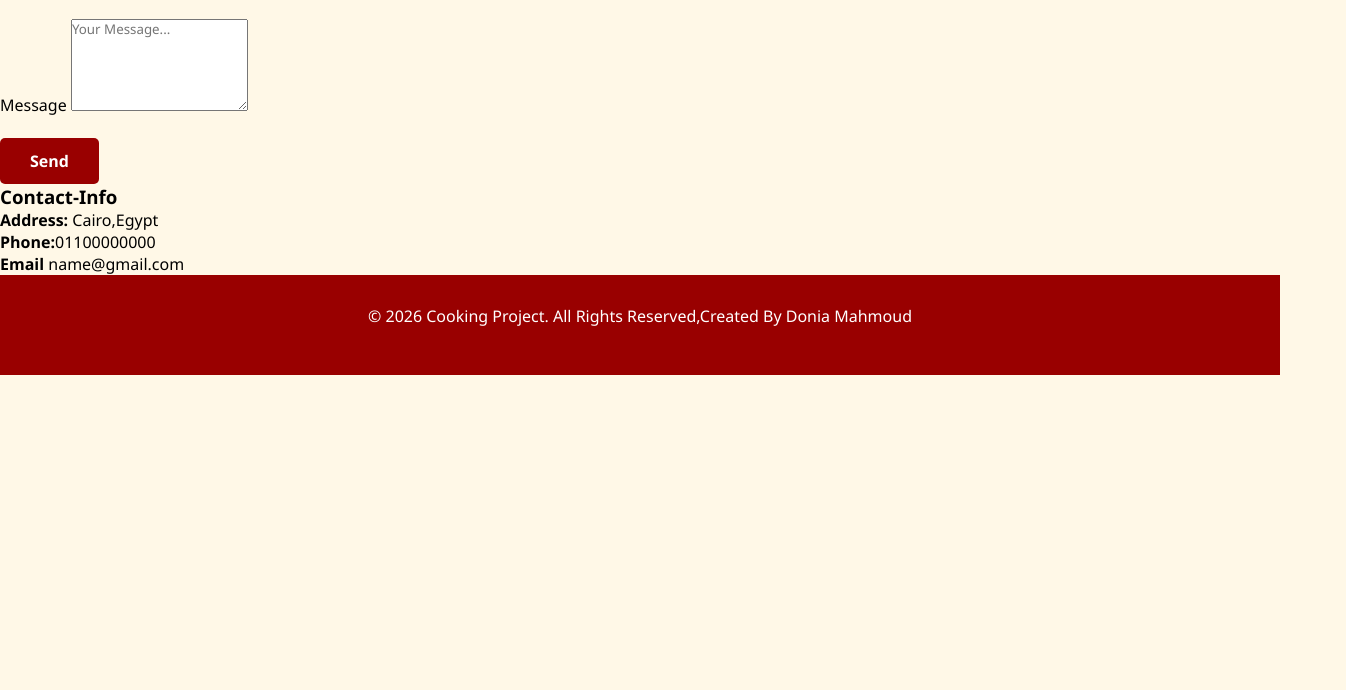
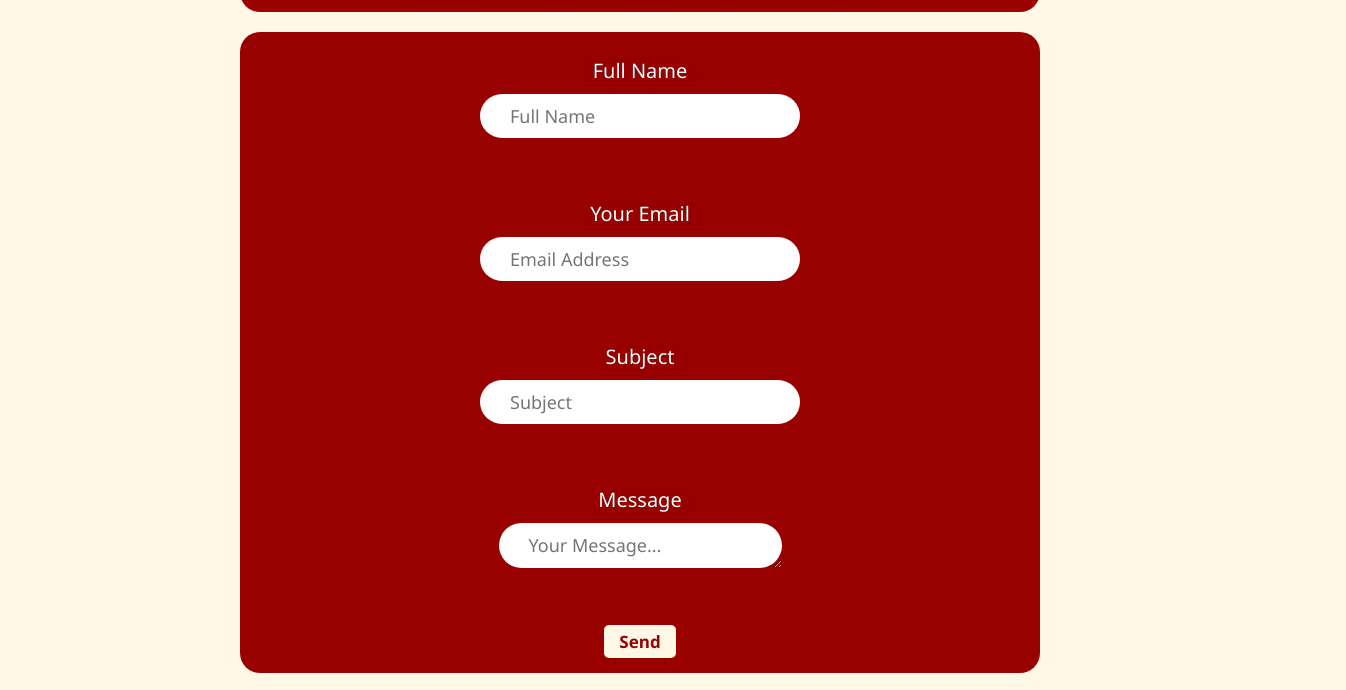
Before and after one commit to hemagaber133-cyber/cooking-project, a plain HTML site: page contact.html in a window 1280 px wide. Shown: the part 171-861 px from the top of the page, 1346 px wide, since content can reach past the window. Before the commit the page ends 800 px from the top, so only its background shows below. Drawn offline with Linux system fonts and the light colour scheme.

Commit message:
تعديل ثيم البنات

```diff
--- a/themegirls.css
+++ b/themegirls.css
@@ -7,6 +7,9 @@
 }
 body{
     background-color: #fff8e7;
+     width: 100%;
+    height: 100vh;
+    overflow-x: hidden;
 }
 
 
@@ -15,10 +18,11 @@ nav {
     justify-content: space-between;
     align-items: center;
     padding: 20px 50px;
-    position: absolute;
+
     width: 100%;
     z-index: 1000;
     background: transparent;
+
 }
 
 .logo {
@@ -50,7 +54,7 @@ nav {
 
 .links li a {
     text-decoration: none;
-    color: #e3e3e3;
+    color:#990000 ;
     display: flex;
     align-items: center;
     gap: 5px;
@@ -59,7 +63,7 @@ nav {
 }
 
 .links li a:hover, .links li a.active {
-    color: #990000;
+    color: red;
 }
 
 .nav-icons {
@@ -230,6 +234,11 @@ tr:nth-child(even) {
     text-align: center;
     color: #990000;
 }
+section.search-container .search-bar{
+        margin: 20px auto;
+        background-color: #fff8e7;
+        text-align: center;
+    }
  h2.recipe-titel{
     font-family: playfair dispiay ,serif;
     color: #990000;
@@ -238,11 +247,11 @@ tr:nth-child(even) {
 }
 div.container{
     max-width: 100%;
-    margin: 20x auto;
+    margin: 20px auto;
     background: #fff8e7;
     padding: 40px;
     border-radius: 15px;
-    box-shadow: 0 10px 30px rgba(0,0,0,0,0.5);
+    box-shadow: 0 10px 30px rgba(0,0,0,0.5);
     flex: 1;
     display: block;
 }
@@ -354,20 +363,23 @@ img.img{
         justify-content: center;
         align-items: center;
         min-height: 100vh;
-        width: 100%;
+        max-width: 800px;
         overflow: hidden;
+        flex-direction: column;
+        background-color: #990000;
+        margin: 20px auto;
     }
     figure.fig img{
         max-height: 100%;
         width: auto;
         display: block;
-         border-radius: 10px;
+        border-radius: 10px;
         border-color: #990000;
         transition: scale(1.05);
     }
     figcaption{
         text-align: center;
-        color: #990000;
+        color: #fff8e7;
         font-family: playfair display,serif;
         font-size: 25px;
         font-style: italic;
@@ -376,11 +388,23 @@ img.img{
         flex-direction: column;
         align-items: center;
         gap: 10px;}
-section.search-container{
-        display: flex;
-        align-items: center;
-        margin: 10px;
+section.search-container1{
+        position: relative;
+        margin: 20px auto;
+        background-color: #fff8e7;
+        top: 150px;
+        text-align: center;
     }
+section.search-container1 button{
+     background: #990000;
+    color: white;
+    border: none;
+    padding: 8px 15px;
+    border-radius: 5px;
+    cursor: pointer;
+
+    transition: 0.3s;
+}
   input[type="text"].text{
         width: 250px;
         padding: 12px 20px;
@@ -412,6 +436,8 @@ section.search-container{
         align-items: center;
         min-height: 70vh;
         padding: 20px;
+        flex-direction: column;
+        gap: 20px;
     }
     div.arbus label{
         color: #990000;
@@ -448,7 +474,7 @@ div.arbus input{
         box-shadow: 0 2px 5px  rgba(0, 0, 0, 0.1);
 }
     div.gogo span{
-         color: #990000;
+        color: #990000;
         font-family: playfair display, serif;
         font-size: 25px;
         font-style: italic;
@@ -460,22 +486,20 @@ div.arbus input{
      }
      /*نور كود صفحة benefits*/
      .web {
-    background-color: #FFF8E7;
-    margin: 0;
+
     font-family: serif;
-    min-height: 100vh;
+
     overflow-x: hidden;
 
 }
 
 .navnour {
-    background-image: url('background.jpg');
-    background-size: cover;
+    background: url('background.jpg');
+
     background-position: center;
-    width: 100%;
-    min-height: 100vh;
+
     display: flex;
-    flex-direction: column;
+    flex-direction: row;
     align-items: center;
     position: relative;
     z-index: 1000;
@@ -488,25 +512,8 @@ div.arbus input{
     margin: 30px 0;
 }
 
-.nav-links {
-    list-style-type: none;
-    margin: 0;
-    padding: 0;
-    display: flex;
-    justify-content: center;
-    width: 100%;
-    flex-wrap: wrap;
-}
 
-li a {
-    display: block;
-    color: #F5F5DC;
-    text-align: center;
-    padding: 15px 20px;
-    text-decoration: none;
-    font-weight: bold;
-    font-size: 18px;
-}
+
 .benefits-container {
     display: flex !important;
     flex-wrap: wrap !important;
@@ -576,13 +583,13 @@ div.reg-header p{
     font-size: medium;
     padding-top: 20px;
 }
-div.reg-input-group{
+div.reg-input-group ,.reg-form{
     margin: 0;
     display: flex;
     justify-content: center;
     align-items: center;
     min-height: 20vh;
-
+    flex-direction: column;
 }
 div.reg-input-group label{
     color: #990000;
@@ -611,3 +618,64 @@ p.reg-footer-text a{
       text-decoration: none;
         color: #000
 }
+/* تعديل صفحة الفديو  */
+.page-title,.video-card{
+    background-color:#990000;
+    text-align: center;
+    max-width: 800px;
+    margin: 20px auto;
+
+    padding: 15px;
+    border-radius: 20px;
+    box-shadow: 5px 8px 10px #fff8e7;
+    text-shadow: 2px 4px 8px #990000;
+    color: white;
+}
+/* تعديل صفحة التواصل*/
+.nv{
+     background: url('foodfast.jpg');
+
+    background-position: bottom;
+}
+.con,.contact-form,.contact-info{
+    background-color: #990000;
+    text-align: center;
+    max-width: 800px;
+    margin: 20px auto;
+    padding: 15px;
+    border-radius: 20px;
+    text-shadow: 2px 4px 8px #990000;
+    color: white;
+}
+.contact-form input,.contact-form textarea{
+    border-radius:50px;
+    margin-bottom:30px;
+    padding:10px 30px;
+    content:20px 40px;
+    font-size:18px;
+    background-color:white;
+    border: none;
+    max-height: 45px;
+}
+.lab{
+    background:black;
+    background-clip:text;
+    color:transparent;
+    display:block;
+    margin-bottom:10px;
+    margin-top:10px;
+    font-size:20px;
+    color: white;
+
+}
+.contact-form button{
+    text-align: center;
+    color:#990000;
+    padding: 5px 15px;
+    background-color: #fff8e7;
+    font-size:17px;
+    transition: all 0.3s ease;
+}
+.contact-form button:hover{
+    transform: scale(1.05);
+}
```
Also changed, not shown: 1 other file.
